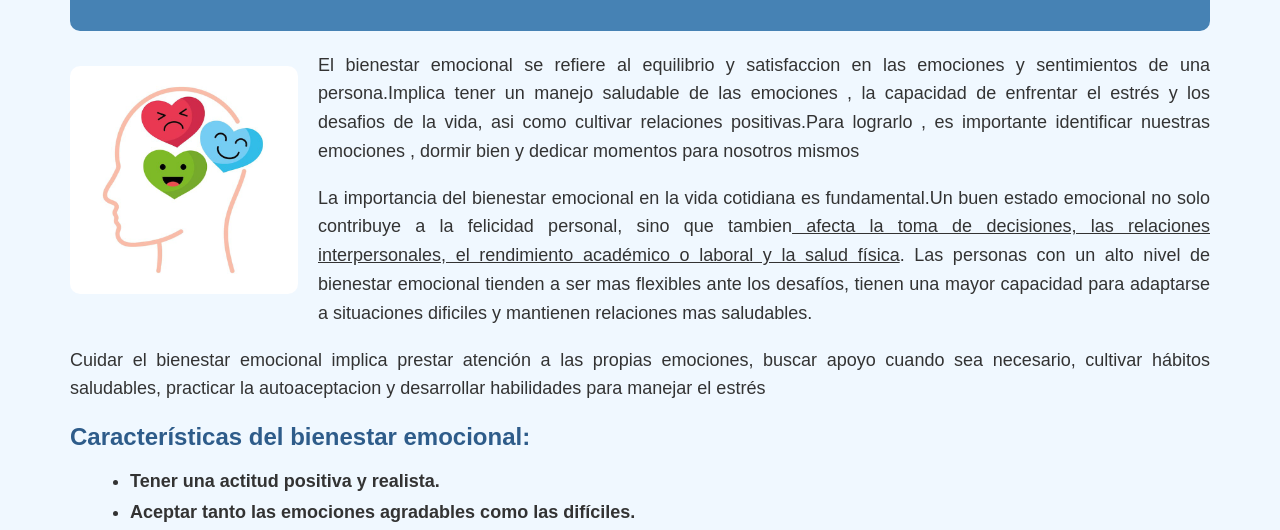
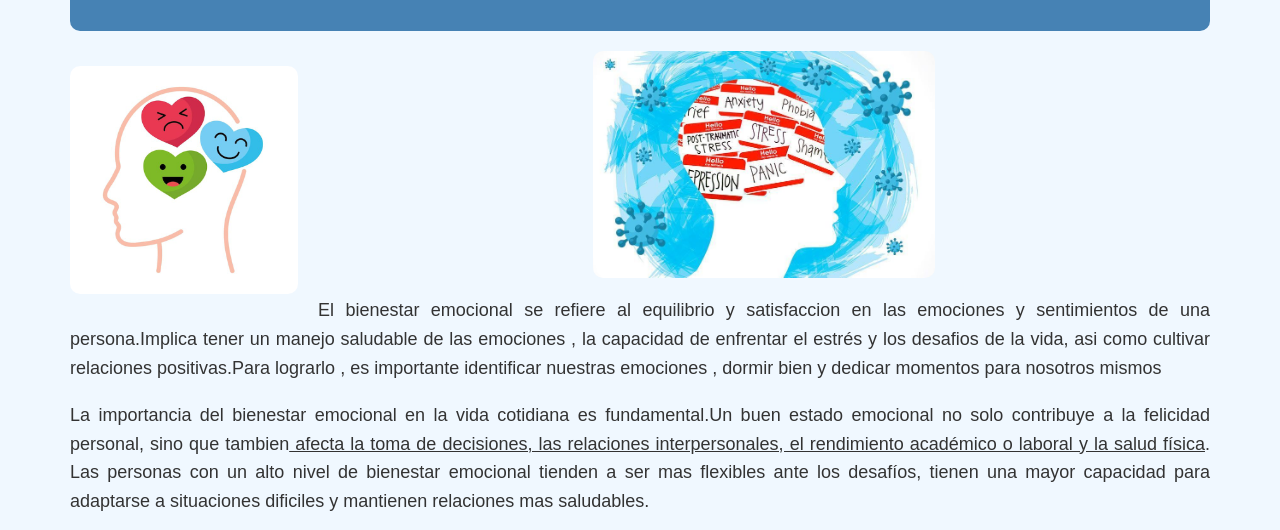
Before and after one commit to fabi98932/primer_repo, a plain HTML site: page pagina2.html in a window 1280 px wide. Shown: the part 139-669 px from the top of the page. Drawn offline with Linux system fonts and the light colour scheme.

Commit message:
Update pagina2.html

```diff
--- a/pagina2.html
+++ b/pagina2.html
@@ -10,7 +10,7 @@
   </header>
   <section>
 <img src="36.Jpg" class="align-left">
-
+<img src="4.jpg" class="center-medium" >
 <p>
 El bienestar emocional se refiere al equilibrio y satisfaccion en las emociones y sentimientos de una persona.Implica tener un manejo saludable de las emociones , la capacidad de enfrentar el estrés y los desafios de la vida, asi como cultivar relaciones positivas.Para lograrlo , es importante identificar nuestras emociones , dormir bien y dedicar momentos para nosotros mismos
 </p>
```
